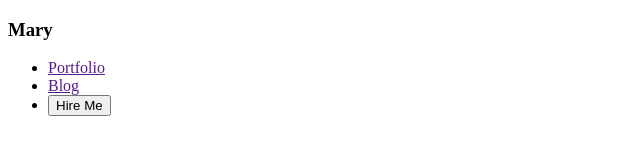
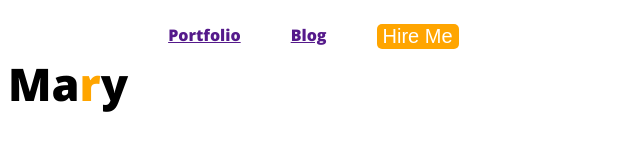
Before and after one commit to AfifaKhan11/webdeveloper-portfolio, a plain HTML site: page index.html in a window 1280 px wide. Shown: the whole page, without its empty margins (0-640 px from the left). Drawn offline with nearby package versions, Linux system fonts and the light colour scheme.

Commit message:
added nav

```diff
--- a/index.html
+++ b/index.html
@@ -4,15 +4,29 @@
     <meta charset="UTF-8">
     <meta name="viewport" content="width=device-width, initial-scale=1.0">
     <title>web developer portfolio</title>
+
+
+    <link rel="preconnect" href="https://fonts.googleapis.com">
+    <link rel="preconnect" href="https://fonts.gstatic.com" crossorigin>
+    <link href="https://fonts.googleapis.com/css2?family=Open+Sans:wght@800&display=swap" rel="stylesheet">
+
+
+
+
+
+<link rel="stylesheet" href="styles\portfolio.css">
+
+
+
 </head>
 <body>
       <header>
         <nav>
-          <h3>Mary</h3>
+          <h3 class="nav-title">Ma<span class="text-primary">r</span>y</h3>
           <ul>
             <li><a href="">Portfolio</a></li>
             <li><a href="">Blog</a></li>
-            <li><button>Hire Me</button></li>
+            <li><button class="btn-primary">Hire Me</button></li>
 
 
           </ul>
--- /dev/null
+++ b/styles/portfolio.css
@@ -0,0 +1,39 @@
+/* common shared styles*/
+body{
+    font-family: 'Open Sans', sans-serif;
+}
+
+.text-primary{
+    color: orange;
+}
+
+.btn-primary{
+    border-radius: 5px;
+    background-color: orange;
+    border: 0px;
+color: white;
+font-size: 20px;
+font-weight: 700px;
+}
+
+
+
+
+/*nav related styles */
+nav {
+    display:flex;
+}
+
+.nav-title{
+    font-weight: 800;
+    font-size: 45px;
+}
+
+nav  > ul{
+    display: flex;
+}
+
+nav li{
+    list-style-type: none;
+    margin-right: 50px;
+}
```
Also changed, not shown: images/developer.png (added), images/hardy.png (added), images/header_bg.png (added), images/icons/facebook.png (added), images/icons/insta.png (added), images/icons/js.png (added), images/icons/mongo.png (added), images/icons/nodejs.png (added), images/icons/react.png (added), images/icons/twitter.png (added).
